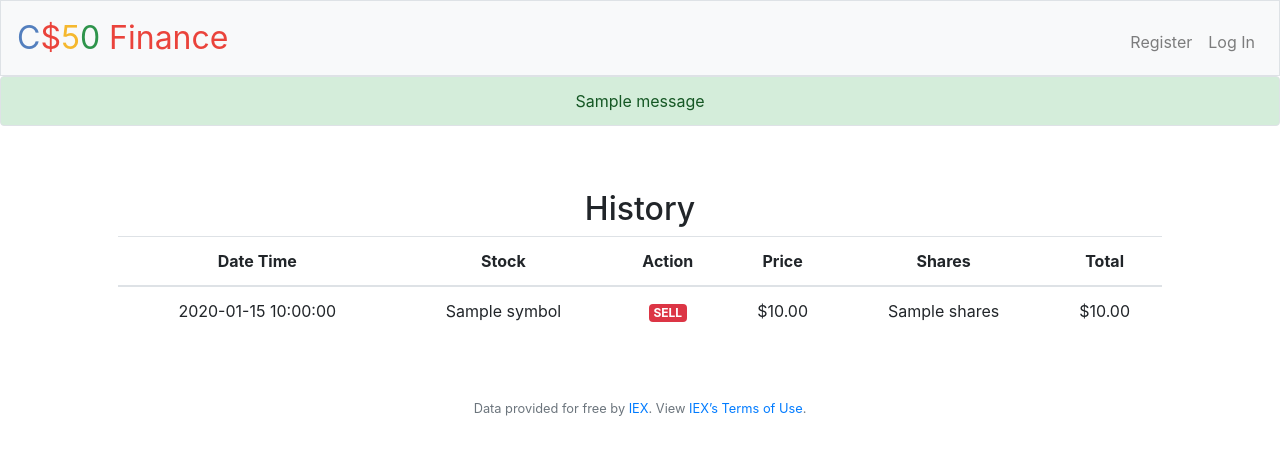
After one commit to lucasestevez/CS50, a Flask app: template Flask/challenge1/finance/templates/history.html in a window 1280 px wide. The commit adds this page. Shown: the top 455 px of the page. Run offline with Flask 3, Linux system fonts and the light colour scheme; the template is opened without the code that fills it: most values are stand-ins (such as "Sample title", 1, 10 or a date in 2020); one stand-in notice (Sample message) is shown.

Commit message:
challenge completed

```diff
--- a/Flask/challenge1/finance/application.py
+++ b/Flask/challenge1/finance/application.py
@@ -1,11 +1,11 @@
-import os
-from cs50 import SQL
 from flask import Flask, flash, redirect, render_template, request, session
 from flask_session import Session
 from tempfile import mkdtemp
 from werkzeug.exceptions import default_exceptions, HTTPException, InternalServerError
-from werkzeug.security import check_password_hash, generate_password_hash
 from helpers import apology, login_required, lookup, usd
+from model import database, users, history as history_db, balances
+
+db = database.db
 
 # Configure application
 app = Flask(__name__)
@@ -32,32 +32,85 @@ app.config["SESSION_PERMANENT"] = False
 app.config["SESSION_TYPE"] = "filesystem"
 Session(app)
 
-# Configure CS50 Library to use SQLite database
-db = SQL("sqlite:///finance.db")
-
-# Make sure API key is set
-if not os.environ.get("API_KEY"):
-    raise RuntimeError("API_KEY not set")
-
 
 @app.route("/")
 @login_required
 def index():
     """Show portfolio of stocks"""
 
+    user = users.get_user_by_id(session["user_id"])
+
+    rows = balances.get_balances_by_user_id(user["id"])
+
+    stocks = []
+    for row in rows:
+
+        stock = lookup(row['symbol'])
+
+        row['price'] = stock['price']
+        row['total'] = stock['price'] * row['shares']
+        row['name'] = stock['name']
+        stocks.append(row)
+
+    return render_template("index.html", cash=user['cash'], balances=stocks)
+
 
 @app.route("/buy", methods=["GET", "POST"])
 @login_required
 def buy():
     """Buy shares of stock"""
-    return apology("TODO")
+
+    if request.method == "POST":
+
+        symbol = request.form.get("symbol")
+        shares = int(request.form.get("shares"))
+
+        if not symbol:
+            flash("must provide a stock symbol", 'danger')
+            return render_template("buy.html")
+
+        symbol = symbol.upper()
+        stock = lookup(symbol)
+
+        if not stock:
+            flash(f"invalid stock '{symbol}'", 'danger')
+            return render_template("buy.html")
+
+        elif shares < 1:
+            flash("must provide positivy quantity of shares", 'danger')
+            return render_template("buy.html")
+
+        total = stock["price"] * shares
+
+        user = users.get_user_by_id(session['user_id'])
+        if user['cash'] < total:
+            flash(f"insuficient balance", 'danger')
+            return render_template("buy.html")
+
+        success, message = balances.buy_shares(session["user_id"], symbol, shares)
+        if not success:
+            return apology(message, 400)
+
+        history_db.insert_new_entry(session['user_id'], symbol, shares, stock["price"])
+
+        users.add_cash(session["user_id"], -stock['price'] * shares)
+
+        flash(f"brougth '{shares}' of '{symbol}' successfuly", 'success')
+        return redirect("/")
+
+    else:
+
+        return render_template("buy.html")
 
 
 @app.route("/history")
 @login_required
 def history():
     """Show history of transactions"""
-    return apology("TODO")
+
+    history = history_db.get_history_by_user_id(session["user_id"])
+
+    return render_template("history.html", history=history)
 
 
 @app.route("/login", methods=["GET", "POST"])
@@ -70,30 +123,33 @@ def login():
     # User reached route via POST (as by submitting a form via POST)
     if request.method == "POST":
 
+        username = request.form.get("username")
+        password = request.form.get("password")
         # Ensure username was submitted
-        if not request.form.get("username"):
-            return apology("must provide username", 403)
+        if not username:
+            flash("must provide username", 'danger')
+            return render_template("login.html")
 
         # Ensure password was submitted
-        elif not request.form.get("password"):
-            return apology("must provide password", 403)
+        elif not password:
+            flash("must provide password", 'danger')
+            return render_template("login.html")
 
-        # Query database for username
-        rows = db.execute("SELECT * FROM users WHERE username = ?", request.form.get("username"))
+        user = users.get_user_by_username_and_password(username, password)
 
-        # Ensure username exists and password is correct
-        if len(rows) != 1 or not check_password_hash(rows[0]["hash"], request.form.get("password")):
-            return apology("invalid username and/or password", 403)
+        if not user:
+            flash("invalid username and/or password", 'danger')
+            return render_template("login.html")
 
         # Remember which user has logged in
-        session["user_id"] = rows[0]["id"]
+        session["user_id"] = user["id"]
 
+        flash(f"login successfuly", 'success')
         # Redirect user to home page
         return redirect("/")
 
     # User reached route via GET (as by clicking a link or via redirect)
     else:
-
         return render_template("login.html")
 
 
@@ -112,35 +168,57 @@ def logout():
 @login_required
 def quote():
     """Get stock quote."""
-    return apology("TODO")
+
+    if request.method == "POST":
+        symbol = request.form.get("symbol")
+
+        if not symbol:
+            flash("must provide a stock symbol", 'danger')
+            return render_template("quote.html")
+
+        stock = lookup(symbol)
+
+        if not stock:
+            flash(f"invalid stock '{symbol}'", 'danger')
+            return render_template("quote.html")
+
+        return render_template("quoted.html", stock=stock)
+
+    else:
+
+        return render_template("quote.html")
 
 
 @app.route("/register", methods=["GET", "POST"])
 def register():
     """Register user"""
 
+    username = request.form.get("username")
+    password = request.form.get("password")
+    confirm_password = request.form.get("confirm_password")
+
     if request.method == "POST":
 
-        username = request.form.get("username")
-        password = request.form.get("password")
-        confirm_password = request.form.get("confirm-password")
+     # Ensure username was submitted
+        if not username:
+            flash("must provide username", 'danger')
+            return render_template("register.html")
 
-        if not username:
-            return apology("must provide username", 403)
+        # Ensure password was submitted
+        elif not password:
+            flash("must provide password", 'danger')
+            return render_template("register.html")
 
-        elif not password:
-            return apology("must provide password", 403)
+        elif confirm_password != password:
+            flash("passwords don't match", 'danger')
+            return render_template("register.html")
 
-        elif password != confirm_password:
-            return apology("password must equals to confirm password", 403)
+        new_user = users.register(username, password)
 
-        hashed_password = generate_password_hash(password)
+        session["user_id"] = new_user
+        flash(f"Registered", 'success')
 
-        user_id = db.execute("INSERT INTO users(username, hash) VALUES(?,?)", username, hashed_password)
-
-        session['user_id'] = user_id
-
-        return redirect('/')
+        return redirect("/")
 
     else:
         return render_template("register.html")
@@ -150,7 +228,41 @@ def register():
 @login_required
 def sell():
     """Sell shares of stock"""
-    return apology("TODO")
+
+    if request.method == "POST":
+
+        symbol = request.form.get("symbol")
+        shares = int(request.form.get("shares"))
+
+        if shares < 1:
+            flash("must provide positivy quantity of shares", 'danger')
+            return render_template("sell.html")
+
+        if not symbol:
+            flash("must a stock symbol", 'danger')
+            return render_template("sell.html")
+
+        stock = lookup(symbol)
+        if not stock:
+            flash(f"error retrieving stock", 'danger')
+            return render_template("sell.html")
+
+        symbol = symbol.upper()
+
+        success, message = balances.sell_user_shares(session["user_id"], symbol, shares)
+        if not success:
+            return apology(message, 400)
+
+        history_db.insert_new_entry(session['user_id'], symbol, shares * -1, stock["price"])
+
+        users.add_cash(session["user_id"], stock['price'] * shares)
+
+        flash(f"brougth '{shares}' of '{symbol}' successfuly", 'success')
+        return redirect("/")
+
+    else:
+        stocks = balances.get_positive_stocks(session["user_id"])
+        return render_template("sell.html", stocks=stocks)
 
 
 def errorhandler(e):
--- a/Flask/challenge1/finance/helpers.py
+++ b/Flask/challenge1/finance/helpers.py
@@ -42,6 +42,7 @@ def lookup(symbol):
     try:
         api_key = os.environ.get("API_KEY")
         url = f"https://cloud.iexapis.com/stable/stock/{urllib.parse.quote_plus(symbol)}/quote?token={api_key}"
+        print(url)
         response = requests.get(url)
         response.raise_for_status()
     except requests.RequestException:
--- /dev/null
+++ b/Flask/challenge1/finance/templates/history.html
@@ -0,0 +1,38 @@
+{% extends "layout.html" %}
+
+{% block title %} History Stocks{% endblock %}
+
+{% block main %}
+
+<h2>History</h2>
+
+<table class='table'>
+    <thead>
+        <tr>
+            <th>Date Time</th>
+            <th>Stock</th>
+            <th>Action</th>
+            <th>Price</th>
+            <th>Shares</th>
+            <th>Total</th>
+        </tr>
+    </thead>
+    <tbody>
+        {% for item in history %}
+        <td>{{ item.created_at }}</td>
+        <td>{{ item.symbol }}</td>
+        <td>
+            {% if item.shares > 0 %}
+            <span class="badge badge-success">BUY</span>
+            {% else %}
+            <span class="badge badge-danger">SELL</span>
+            {% endif %}
+        </td>
+        <td>{{ item.price | usd }}</td>
+        <td>{{ item.shares }}</td>
+        <td>{{ (item.price * item.shares) | usd }}</td>
+    </tbody>
+    {% endfor %}
+</table>
+
+{% endblock %}
--- a/Flask/challenge1/finance/templates/layout.html
+++ b/Flask/challenge1/finance/templates/layout.html
@@ -8,7 +8,8 @@
         <meta name="viewport" content="initial-scale=1, width=device-width">
 
         <!-- http://getbootstrap.com/docs/4.5/ -->
-        <link rel="stylesheet" href="https://cdn.jsdelivr.net/npm/bootstrap@4.5.3/dist/css/bootstrap.min.css" integrity="sha384-TX8t27EcRE3e/ihU7zmQxVncDAy5uIKz4rEkgIXeMed4M0jlfIDPvg6uqKI2xXr2" crossorigin="anonymous">
+        <link rel="stylesheet" href="https://cdn.jsdelivr.net/npm/bootstrap@4.5.3/dist/css/bootstrap.min.css"
+            integrity="sha384-TX8t27EcRE3e/ihU7zmQxVncDAy5uIKz4rEkgIXeMed4M0jlfIDPvg6uqKI2xXr2" crossorigin="anonymous">
 
         <!-- https://favicon.io/emoji-favicons/money-mouth-face/ -->
         <link href="/static/favicon.ico" rel="icon">
@@ -16,8 +17,12 @@
         <link href="/static/styles.css" rel="stylesheet">
 
         <!-- http://getbootstrap.com/docs/4.5/ -->
-        <script src="https://code.jquery.com/jquery-3.5.1.slim.min.js" integrity="sha384-DfXdz2htPH0lsSSs5nCTpuj/zy4C+OGpamoFVy38MVBnE+IbbVYUew+OrCXaRkfj" crossorigin="anonymous"></script>
-        <script src="https://cdn.jsdelivr.net/npm/bootstrap@4.5.3/dist/js/bootstrap.bundle.min.js" integrity="sha384-ho+j7jyWK8fNQe+A12Hb8AhRq26LrZ/JpcUGGOn+Y7RsweNrtN/tE3MoK7ZeZDyx" crossorigin="anonymous"></script>
+        <script src="https://code.jquery.com/jquery-3.5.1.slim.min.js"
+            integrity="sha384-DfXdz2htPH0lsSSs5nCTpuj/zy4C+OGpamoFVy38MVBnE+IbbVYUew+OrCXaRkfj"
+            crossorigin="anonymous"></script>
+        <script src="https://cdn.jsdelivr.net/npm/bootstrap@4.5.3/dist/js/bootstrap.bundle.min.js"
+            integrity="sha384-ho+j7jyWK8fNQe+A12Hb8AhRq26LrZ/JpcUGGOn+Y7RsweNrtN/tE3MoK7ZeZDyx"
+            crossorigin="anonymous"></script>
 
         <title>C$50 Finance: {% block title %}{% endblock %}</title>
 
@@ -26,8 +31,10 @@
     <body>
 
         <nav class="navbar navbar-expand-md navbar-light bg-light border">
-            <a class="navbar-brand" href="/"><span class="blue">C</span><span class="red">$</span><span class="yellow">5</span><span class="green">0</span> <span class="red">Finance</span></a>
-            <button aria-controls="navbar" aria-expanded="false" aria-label="Toggle navigation" class="navbar-toggler" data-target="#navbar" data-toggle="collapse" type="button">
+            <a class="navbar-brand" href="/"><span class="blue">C</span><span class="red">$</span><span
+                    class="yellow">5</span><span class="green">0</span> <span class="red">Finance</span></a>
+            <button aria-controls="navbar" aria-expanded="false" aria-label="Toggle navigation" class="navbar-toggler"
+                data-target="#navbar" data-toggle="collapse" type="button">
                 <span class="navbar-toggler-icon"></span>
             </button>
             <div class="collapse navbar-collapse" id="navbar">
@@ -52,9 +59,15 @@
 
         {% if get_flashed_messages() %}
         <header>
-                <div class="alert alert-primary border text-center" role="alert">
-                    {{ get_flashed_messages() | join(" ") }}
+            {% with messages = get_flashed_messages(with_categories=true) %}
+            {% if messages %}
+                {% for category, message in messages %}
+                <div class="alert alert-{{category}} border text-center" role="alert">
+                    {{message}}
                 </div>
+                {% endfor %}
+            {% endif %}
+            {% endwith %}
         </header>
         {% endif %}
 
@@ -63,7 +76,8 @@
         </main>
 
         <footer class="small text-center text-muted">
-            Data provided for free by <a href="https://iextrading.com/developer">IEX</a>. View <a href="https://iextrading.com/api-exhibit-a/">IEX’s Terms of Use</a>.
+            Data provided for free by <a href="https://iextrading.com/developer">IEX</a>. View <a
+                href="https://iextrading.com/api-exhibit-a/">IEX’s Terms of Use</a>.
         </footer>
 
     </body>
--- a/Flask/challenge1/finance/templates/login.html
+++ b/Flask/challenge1/finance/templates/login.html
@@ -1,8 +1,6 @@
 {% extends "layout.html" %}
 
-{% block title %}
-    Log In
-{% endblock %}
+{% block title %} Log In {% endblock %}
 
 {% block main %}
     <form action="/login" method="post">
```
Also changed, not shown: Flask/challenge1/finance/model/balances.py (added, +49 -0 lines), Flask/challenge1/finance/model/database.py (added, +38 -0 lines), Flask/challenge1/finance/model/history.py (added, +12 -0 lines), Flask/challenge1/finance/model/users.py (added, +39 -0 lines), Flask/challenge1/finance/requirements.txt (+3 -4 lines), Flask/challenge1/finance/templates/buy.html (added, +19 -0 lines), Flask/challenge1/finance/templates/index.html (added, +30 -0 lines), Flask/challenge1/finance/templates/quote.html (added, +14 -0 lines), Flask/challenge1/finance/templates/quoted.html (added, +9 -0 lines), Flask/challenge1/finance/templates/register.html (+3 -5 lines), Flask/challenge1/finance/templates/sell.html (added, +24 -0 lines), Flask/challenge1/finance/finance.db. Lines whose indentation alone changed are shown as unchanged.
